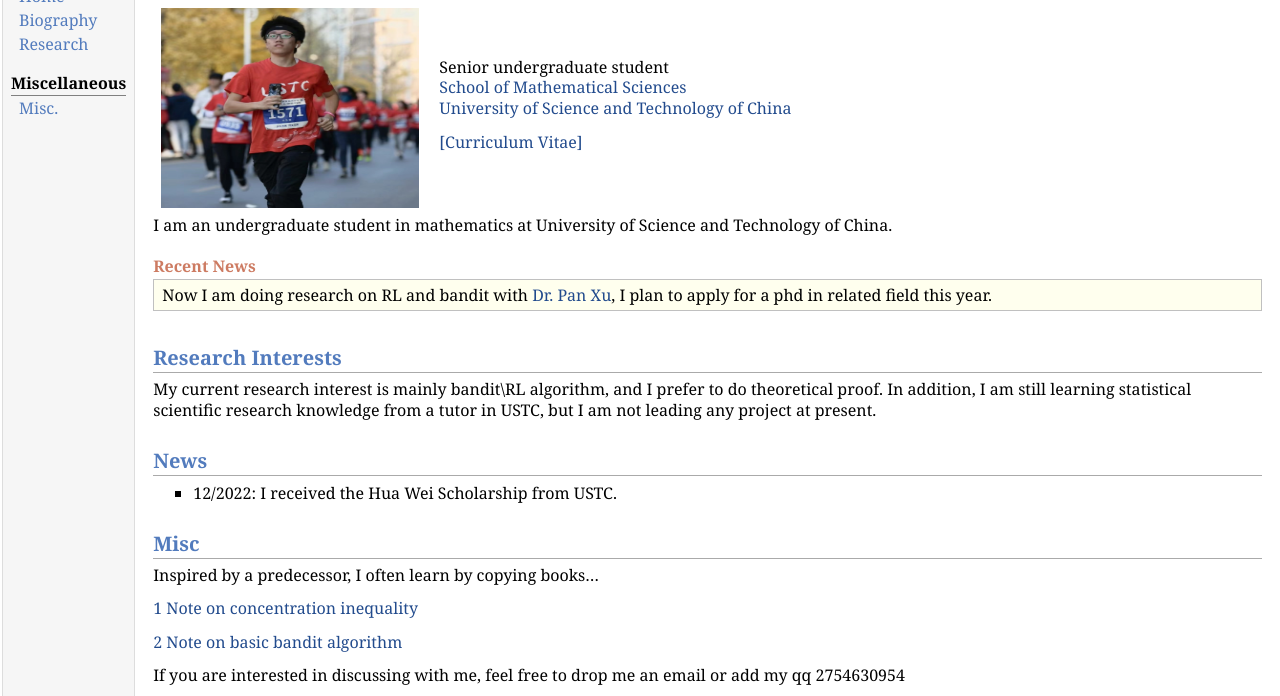
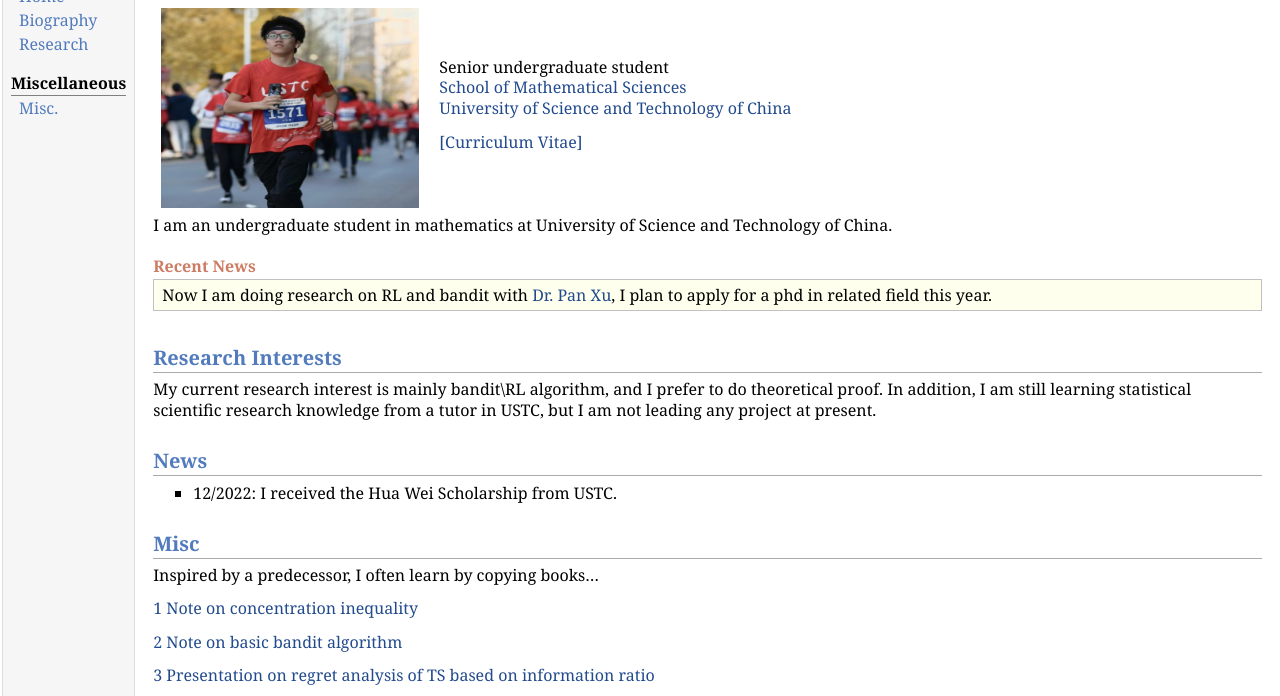
Before and after one commit to xuanfeiren/Matchboxxxx.github.io, a plain HTML site: page index.html in a window 1280 px wide. Shown: the part 68-764 px from the top of the page. Drawn offline with Linux system fonts and the light colour scheme.

Commit message:
Update index.html
Add a presentation note

Signed-off-by: Matchboxxxx <106513600+Matchboxxxx@users.noreply.github.com>

```diff
--- a/index.html
+++ b/index.html
@@ -56,6 +56,7 @@
 <p>Inspired by a predecessor, I often learn by copying books&hellip;</p>
 <p><a href="concentration.pdf" >1 Note on concentration inequality</a></p>
 <p><a href="bandit.pdf" >2 Note on basic bandit algorithm</a></p>
+ <p><a href="Lifting the information ratio.pdf.pdf" >3 Presentation on regret analysis of TS based on information ratio</a></p>
 <p>If you are interested in discussing with me, feel free to drop me an email or add my qq 2754630954</p>
 <h2>Contact</h2>
 <p>Email: xuanfeiren AT mail DOT ustc DOT edu DOT cn/ xuanfeir AT gmail DOT com</p>
```
